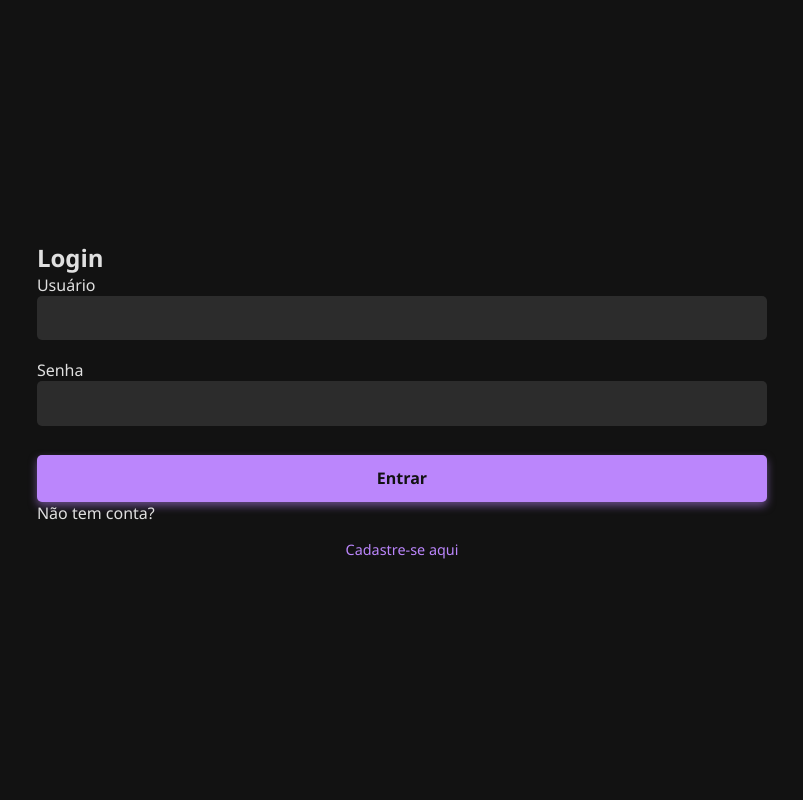
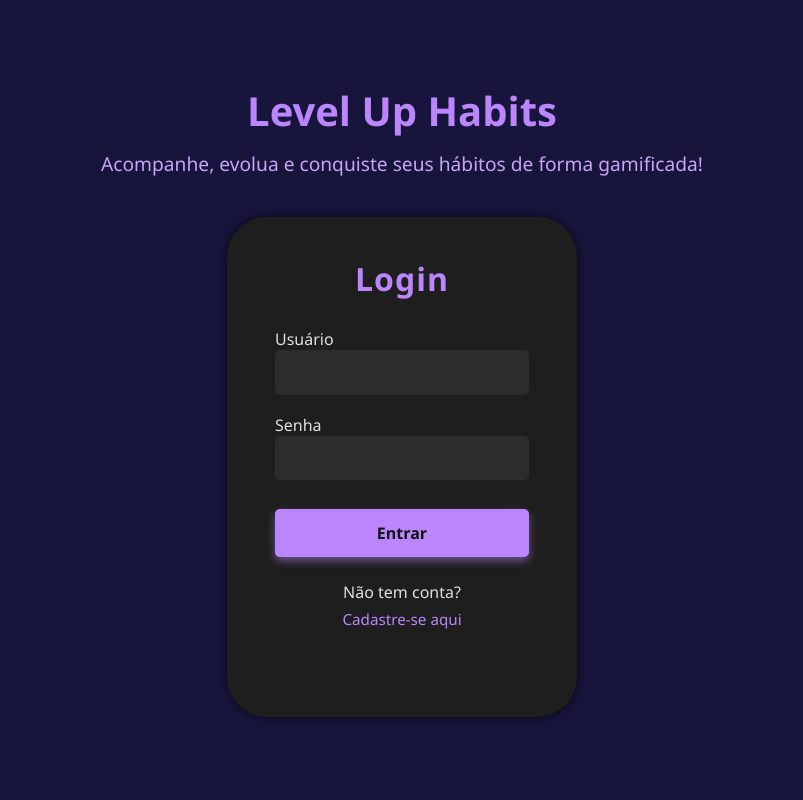
Before and after one commit to Skyfallskip/Levelup_Habit, a Django app: page /login/ in a window 1280 px wide. Shown: the whole page, without its empty margins (238-1041 px from the left). Run offline with Django 5.2, Linux system fonts and the light colour scheme.

Commit message:
Login page v1, modifiquei o modelo do user no core

```diff
--- a/levelup_habits/static/css/login_register.css
+++ b/levelup_habits/static/css/login.css
@@ -1,4 +1,3 @@
-/* Reset básico */
 * {
   margin: 0;
   padding: 0;
@@ -7,27 +6,63 @@
   transition: background-color 0.3s ease, color 0.3s ease;
 }
 
-/* Fundo geral */
+
 body {
-  background-color: #121212;
+  background-color: #17153B;
   color: #e0e0e0;
-  display: flex;
-  justify-content: center;
-  align-items: center;
-  height: 100vh;
+  min-height: 100vh;
+  margin: 0;
 }
 
-/* Caixa do login */
-.login-container {
+.main-center {
+  display: flex;
+  flex-direction: column;
+  align-items: center;
+  justify-content: center;
+  min-height: 100vh;
+}
+
+.title {
+  text-align: center;
+  font-size: 2.5rem;
+  color: #bb86fc;
+  margin-bottom: 2.5rem;
+  position: static;
+  left: unset;
+  top: unset;
+  transform: none;
+  font-weight: 700;
+  width: auto;
+  z-index: 2;
+}
+
+.subtitle {
+  font-size: 1.2rem;
+  color: #c9a4f7;
+  margin-top: 0.7rem;
+  text-align: center;
+  font-weight: 400;
+}
+
+.container_outer {
+  display: flex;
+  flex-direction: column;
+  align-items: center;
+}
+
+.container_inner {
   background-color: #1e1e1e;
   padding: 2.5rem 3rem;
-  border-radius: 10px;
+  border-radius: 40px;
   box-shadow: 0 0 10px #000000aa;
   width: 350px;
+  height: 500px;
+  position: relative;
+  z-index: 3;
+  margin-left: 0;
 }
 
-/* Título */
-.login-container h1 {
+.container_inner h1 {
   text-align: center;
   margin-bottom: 1.8rem;
   font-weight: 700;
@@ -35,7 +70,6 @@ body {
   letter-spacing: 1px;
 }
 
-/* Inputs */
 input[type="text"],
 input[type="password"],
 input[type="email"] {
@@ -55,7 +89,6 @@ input[type="email"]::placeholder {
   color: #888;
 }
 
-/* Botão */
 button {
   width: 100%;
   padding: 0.8rem 1rem;
@@ -75,7 +108,6 @@ button:hover {
   background-color: #9a63d7;
 }
 
-/* Links (exemplo: cadastro) */
 a {
   color: #bb86fc;
   text-decoration: none;
@@ -88,3 +120,27 @@ a {
 a:hover {
   text-decoration: underline;
 }
+
+.register-link {
+  text-align: center;
+  margin-top: 1.5rem;
+}
+
+.register-link span {
+  display: block;
+  color: #e0e0e0;
+  margin-bottom: 0.3rem;
+  font-size: 1rem;
+}
+
+.register-link a {
+  color: #bb86fc;
+  text-decoration: none;
+  font-size: 0.95rem;
+  margin-top: 0;
+  display: inline-block;
+}
+
+.register-link a:hover {
+  text-decoration: underline;
+}
--- a/levelup_habits/templates/login.html
+++ b/levelup_habits/templates/login.html
@@ -5,24 +5,32 @@
     <meta charset="UTF-8" />
     <meta name="viewport" content="width=device-width, initial-scale=1" />
     <title>Login - Habit Tracker</title>
-    <link rel="stylesheet" href="{% static 'css/login_register.css' %}" />
+    <link rel="stylesheet" href="{% static 'css/login.css' %}" />
 </head>
 <body>
-    <div class="container">
-        <h2>Login</h2>
+    <div class="main-center">
+        <div class="title">
+            Level Up Habits
+            <p class="subtitle">Acompanhe, evolua e conquiste seus hábitos de forma gamificada!</p>
+        </div>
+        <div class="container_outer">
+            <div class="container_inner">
+                <h1>Login</h1>
                 <form id="loginForm">
                     <label for="username">Usuário</label>
                     <input type="text" id="username" name="username" required />
-
                     <label for="password">Senha</label>
                     <input type="password" id="password" name="password" required />
-
                     <button type="submit">Entrar</button>
                 </form>
-        <p>Não tem conta? <a href="register.html">Cadastre-se aqui</a></p>
-        <div id="message"></div>
+                <div class="register-link">
+                    <span>Não tem conta?</span>
+                    <a href="register.html">Cadastre-se aqui</a>
+                </div>
+            </div>
+        </div>
     </div>
 
-    <script src="{% static 'login.js' %}"></script>
+    <script src="{% static 'js/login.js' %}"></script>
 </body>
 </html>
```
Also changed, not shown: levelup_habits/core/models.py (+14 -3 lines), levelup_habits/core/migrations/0003_userprofile_bio_userprofile_created_at_and_more.py (added), levelup_habits/core/migrations/0004_remove_userprofile_email_remove_userprofile_password_and_more.py (added). Lines whose indentation alone changed are shown as unchanged.
